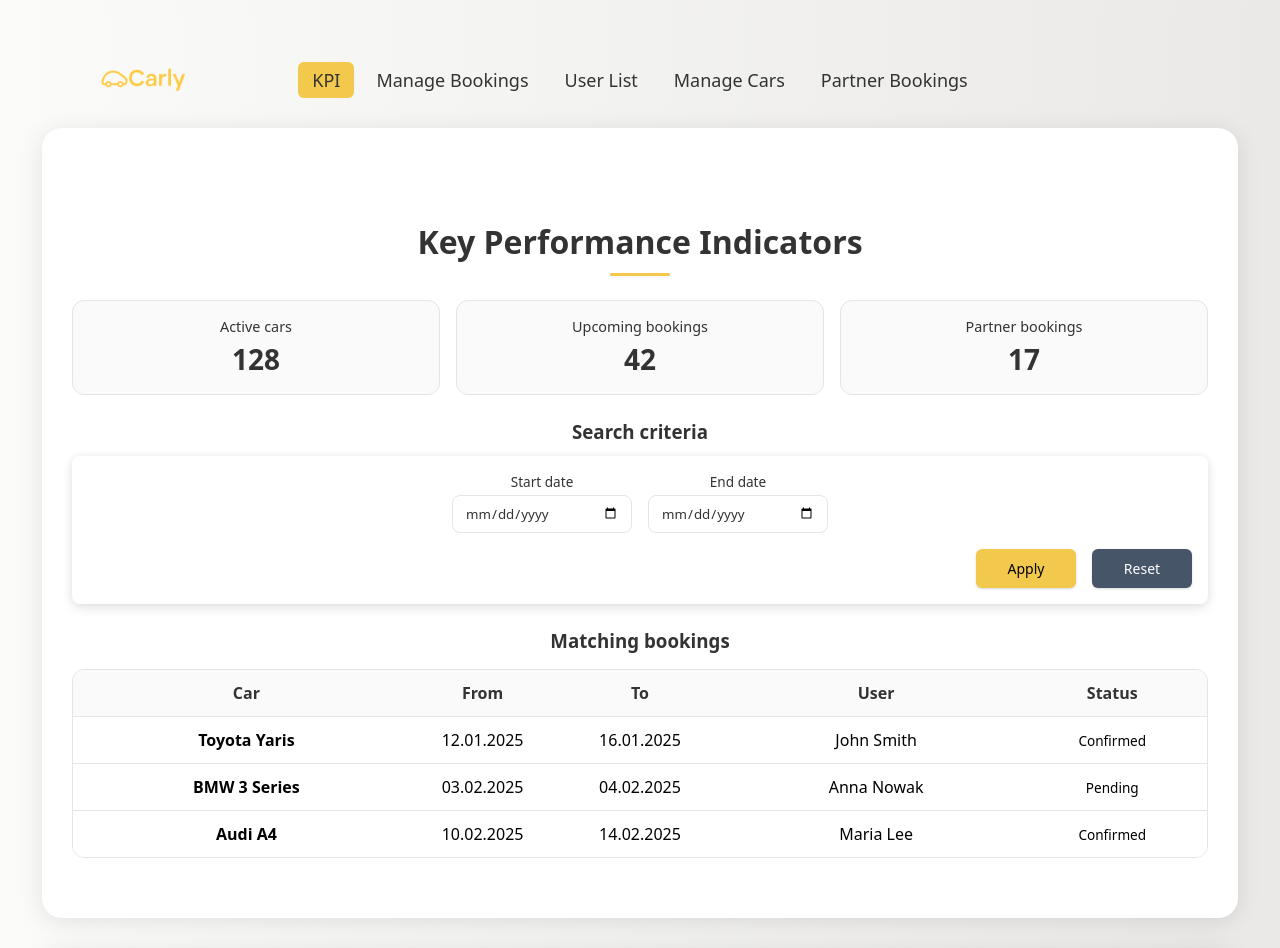
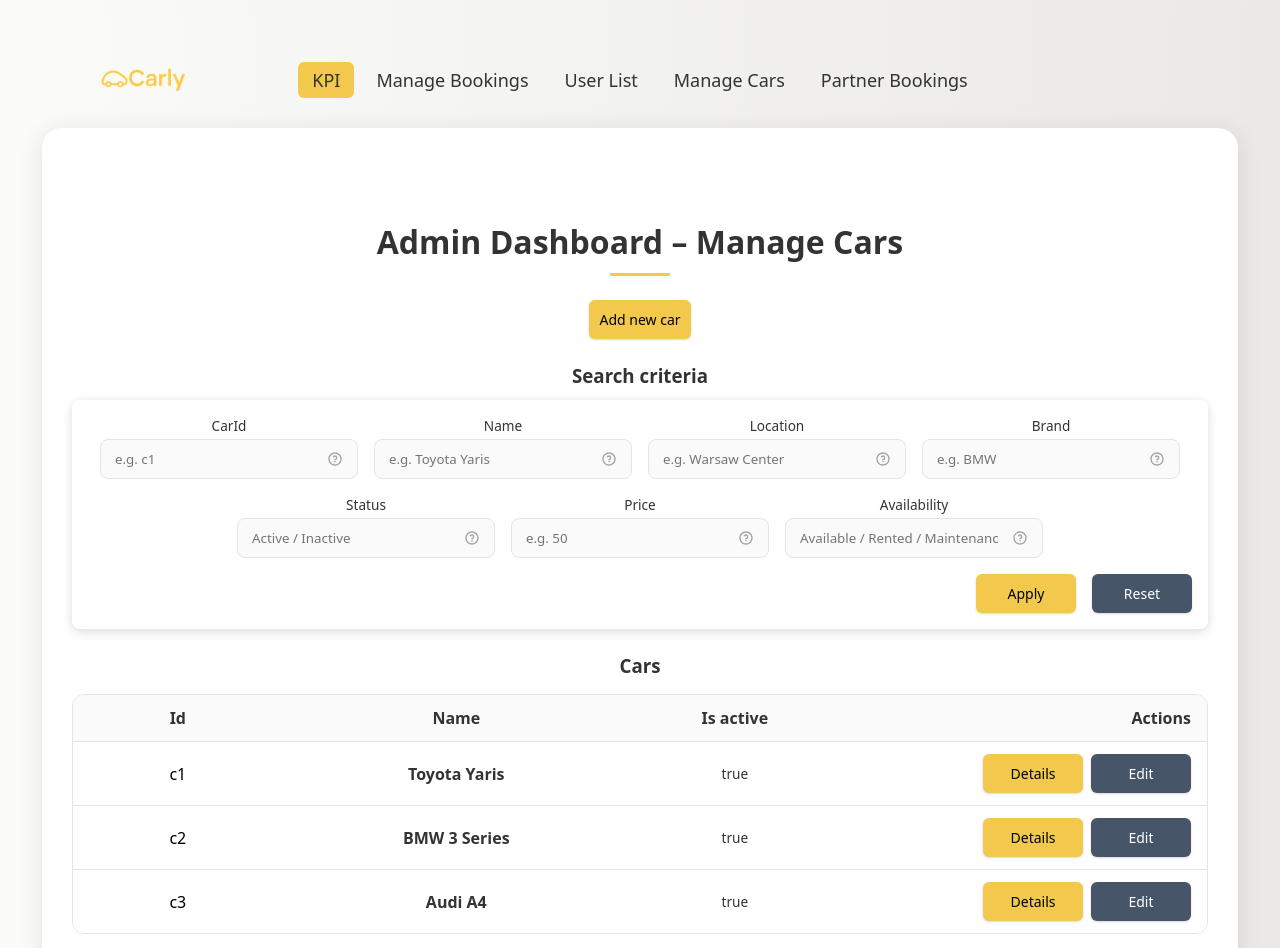
Before and after one commit to vushauv/Carly, a React (Vite) app in the folder web/: page / in a window 1280 px wide. Shown: the top 948 px of the page. Built offline with nearby package versions, Linux system fonts and the light colour scheme.

Commit message:
template of the page. no logic yet

```diff
--- a/web/src/App.tsx
+++ b/web/src/App.tsx
@@ -5,6 +5,7 @@ import Content from "./components/Content/Content";
 import Header from "./components/Header/Header";
 import { useState } from "react";
 import Footer from "./components/Footer/Footer";
+import ManageCarsPage from "./components/ManageCarsPage/ManageCarsPage";
 
 function App() {
   // Ofc this would be in the global state
@@ -15,7 +16,7 @@ function App() {
       <Header loggedIn={loggedIn}></Header>
       <Content>
         {/*Insides of Content section can be replaced by different components depending on the route*/}
-        <KPIPage></KPIPage>
+        <ManageCarsPage></ManageCarsPage>
       </Content>
       <Footer></Footer>
     </>
--- a/web/src/components/Content/Content.module.css
+++ b/web/src/components/Content/Content.module.css
@@ -4,7 +4,6 @@
     flex-direction: column;
     align-items: center;
     justify-content: center;
-    overflow-y: auto;
 
     width: 100%;
     border-radius: 20px;
--- /dev/null
+++ b/web/src/components/ManageCarsPage/ManageCarsPage.module.css
@@ -0,0 +1,125 @@
+/* Same base styling approach as KPIPage.module.css */
+.page {
+  width: 100%;
+  font-family: var(--font);
+}
+
+.title {
+  text-align: center;
+  margin: 2rem 0 1.5rem;
+  color: var(--gray-200);
+}
+
+.title::after {
+  content: "";
+  display: block;
+  width: 60px;
+  height: 3px;
+  background: #F2C94C;
+  margin: 10px auto 20px auto;
+  border-radius: 6px;
+}
+
+.subTitle {
+  margin: 1.5rem 0 0.75rem;
+  color: var(--gray-200);
+}
+
+.topActions {
+  display: flex;
+  justify-content: center;
+  margin-bottom: 1.25rem;
+}
+
+.filters {
+  display: flex;
+  gap: 1rem;
+  flex-wrap: wrap;
+  justify-content: center;
+  width: 100%;
+}
+
+.field {
+  display: flex;
+  flex-direction: column;
+  gap: 0.25rem;
+  min-width: 180px;
+}
+
+.label {
+  font-size: 0.85rem;
+  color: var(--gray-200);
+}
+
+.table {
+  display: flex;
+  flex-direction: column;
+  margin-top: 1rem;
+  border-radius: 0.75rem;
+  overflow: hidden;
+  border: 1px solid var(--white-100);
+}
+
+.tableHeader,
+.tableRow {
+  display: grid;
+  grid-template-columns: 1fr 2fr 1fr 2fr;
+  padding: 0.75rem 1rem;
+  align-items: center;
+  gap: 0.75rem;
+}
+
+.tableHeader {
+  background: var(--white-50);
+  font-weight: 600;
+  color: var(--gray-200);
+  border-bottom: 1px solid var(--white-100);
+}
+
+.tableRow {
+  background: var(--white);
+  border-bottom: 1px solid var(--white-100);
+}
+
+.tableRow:last-child {
+  border-bottom: none;
+}
+
+.car {
+  font-weight: 600;
+  color: var(--gray-200);
+}
+
+.status {
+  font-size: 0.85rem;
+  color: var(--gray-200);
+}
+
+.actionsHeader {
+  text-align: right;
+}
+
+.actionButtons {
+  display: flex;
+  justify-content: flex-end;
+  gap: 0.5rem;
+  flex-wrap: wrap;
+}
+
+.empty {
+  margin-top: 0.75rem;
+  color: var(--gray-200);
+  text-align: center;
+}
+
+.pagination {
+  display: flex;
+  justify-content: center;
+  align-items: center;
+  gap: 1rem;
+  margin: 1.25rem 0 0.25rem;
+}
+
+.pageInfo {
+  color: var(--gray-200);
+}
--- /dev/null
+++ b/web/src/components/ManageCarsPage/ManageCarsPage.tsx
@@ -0,0 +1,261 @@
+import { useEffect, useState } from "react";
+import FilterBar from "../FilterBar/FilterBar";
+import Input from "../Input/Input";
+import Button from "../Button/Button";
+import styles from "./ManageCarsPage.module.css";
+
+type Car = {
+  id: string;
+  name: string;
+  brand: string;
+  location: string;
+  status: "Active" | "Inactive";
+  availability: "Available" | "Rented" | "Maintenance";
+  pricePerDay: number;
+};
+
+// Fake "backend" data (placeholders for now)
+const fakeCars: Car[] = [
+  {
+    id: "c1",
+    name: "Toyota Yaris",
+    brand: "Toyota",
+    location: "Warsaw Center",
+    status: "Active",
+    availability: "Available",
+    pricePerDay: 35,
+  },
+  {
+    id: "c2",
+    name: "BMW 3 Series",
+    brand: "BMW",
+    location: "Warsaw Airport",
+    status: "Active",
+    availability: "Rented",
+    pricePerDay: 95,
+  },
+  {
+    id: "c3",
+    name: "Audi A4",
+    brand: "Audi",
+    location: "Krakow Main",
+    status: "Active",
+    availability: "Maintenance",
+    pricePerDay: 90,
+  },
+  {
+    id: "c4",
+    name: "Skoda Octavia",
+    brand: "Skoda",
+    location: "Gdansk Old Town",
+    status: "Inactive",
+    availability: "Available",
+    pricePerDay: 55,
+  },
+  {
+    id: "c5",
+    name: "Hyundai i20",
+    brand: "Hyundai",
+    location: "Warsaw Center",
+    status: "Active",
+    availability: "Available",
+    pricePerDay: 40,
+  },
+  {
+    id: "c6",
+    name: "Mercedes A-Class",
+    brand: "Mercedes",
+    location: "Warsaw Airport",
+    status: "Active",
+    availability: "Available",
+    pricePerDay: 110,
+  },
+  {
+    id: "c7",
+    name: "Volkswagen Golf",
+    brand: "Volkswagen",
+    location: "Krakow Main",
+    status: "Active",
+    availability: "Rented",
+    pricePerDay: 60,
+  },
+];
+
+const PAGE_SIZE = 3;
+
+const ManageCarsPage = () => {
+  const [cars, setCars] = useState<Car[]>([]);
+  const [currentPage, setCurrentPage] = useState<number>(1);
+  const [totalCars, setTotalCars] = useState<number>(0);
+
+  const totalPages = Math.max(1, Math.ceil(totalCars / PAGE_SIZE));
+
+  const loadCarsPage = (page: number) => {
+    // Future backend shape idea:
+    // GET /cars?page=X&pageSize=Y -> { items: Car[], total: number }
+    const startIndex = (page - 1) * PAGE_SIZE;
+    const endIndex = startIndex + PAGE_SIZE;
+
+    setTotalCars(fakeCars.length);
+    setCars(fakeCars.slice(startIndex, endIndex));
+  };
+
+  useEffect(() => {
+    setCurrentPage(1);
+    loadCarsPage(1);
+  }, []);
+
+  // Blueprint only: no real filtering logic yet
+  const applyFilters = () => {};
+  const resetFilters = () => {};
+
+  return (
+    <div className={styles.page}>
+      <h1 className={styles.title}>Admin Dashboard – Manage Cars</h1>
+
+      <div className={styles.topActions}>
+        <Button onClick={() => {}}>Add new car</Button>
+      </div>
+
+      <h3 className={styles.subTitle}>Search criteria</h3>
+
+      <FilterBar onApply={applyFilters} onReset={resetFilters}>
+        <div className={styles.filters}>
+          <div className={styles.field}>
+            <span className={styles.label}>CarId</span>
+            <Input
+              type="text"
+              placeholder="e.g. c1"
+              hint="Car internal ID"
+              errorMessage="Please enter a valid car id."
+              isRequired={false}
+            />
+          </div>
+
+          <div className={styles.field}>
+            <span className={styles.label}>Name</span>
+            <Input
+              type="text"
+              placeholder="e.g. Toyota Yaris"
+              hint="Car display name"
+              errorMessage="Please enter a valid name."
+              isRequired={false}
+            />
+          </div>
+
+          <div className={styles.field}>
+            <span className={styles.label}>Location</span>
+            <Input
+              type="text"
+              placeholder="e.g. Warsaw Center"
+              hint="Current service point"
+              errorMessage="Please enter a valid location."
+              isRequired={false}
+            />
+          </div>
+
+          <div className={styles.field}>
+            <span className={styles.label}>Brand</span>
+            <Input
+              type="text"
+              placeholder="e.g. BMW"
+              hint="Car brand"
+              errorMessage="Please enter a valid brand."
+              isRequired={false}
+            />
+          </div>
+
+          <div className={styles.field}>
+            <span className={styles.label}>Status</span>
+            <Input
+              type="text"
+              placeholder="Active / Inactive"
+              hint="Whether the car is active in the system"
+              errorMessage="Please enter a valid status."
+              isRequired={false}
+            />
+          </div>
+
+          <div className={styles.field}>
+            <span className={styles.label}>Price</span>
+            <Input
+              type="number"
+              placeholder="e.g. 50"
+              hint="Price per day"
+              errorMessage="Please enter a valid number."
+              isRequired={false}
+            />
+          </div>
+
+          <div className={styles.field}>
+            <span className={styles.label}>Availability</span>
+            <Input
+              type="text"
+              placeholder="Available / Rented / Maintenance"
+              hint="Current availability state"
+              errorMessage="Please enter a valid availability."
+              isRequired={false}
+            />
+          </div>
+        </div>
+      </FilterBar>
+
+      <h3 className={styles.subTitle}>Cars</h3>
+
+      <div className={styles.table}>
+        <div className={styles.tableHeader}>
+          <span>Id</span>
+          <span>Name</span>
+          <span>Is active</span>
+          <span className={styles.actionsHeader}>Actions</span>
+        </div>
+
+        {cars.map((c) => (
+          <div key={c.id} className={styles.tableRow}>
+            <span>{c.id}</span>
+            <span className={styles.car}>{c.name}</span>
+            <span className={styles.status}>{c.status === "Active" ? "true" : "false"}</span>
+            <div className={styles.actionButtons}>
+              <Button onClick={() => {}}>Details</Button>
+              <Button onClick={() => {}} color="secondary">
+                Edit
+              </Button>
+            </div>
+          </div>
+        ))}
+      </div>
+
+      {cars.length === 0 ? <p className={styles.empty}>No cars found.</p> : null}
+
+      <div className={styles.pagination}>
+        <Button
+          onClick={() => {
+            const next = Math.max(1, currentPage - 1);
+            setCurrentPage(next);
+            loadCarsPage(next);
+          }}
+          disabled={currentPage === 1}
+        >
+          Prev
+        </Button>
+
+        <span className={styles.pageInfo}>
+          Page {currentPage} / {totalPages}
+        </span>
+
+        <Button
+          onClick={() => {
+            const next = Math.min(totalPages, currentPage + 1);
+            setCurrentPage(next);
+            loadCarsPage(next);
+          }}
+          disabled={currentPage === totalPages}
+        >
+          Next
+        </Button>
+      </div>
+    </div>
+  );
+};
+
+export default ManageCarsPage;
```
